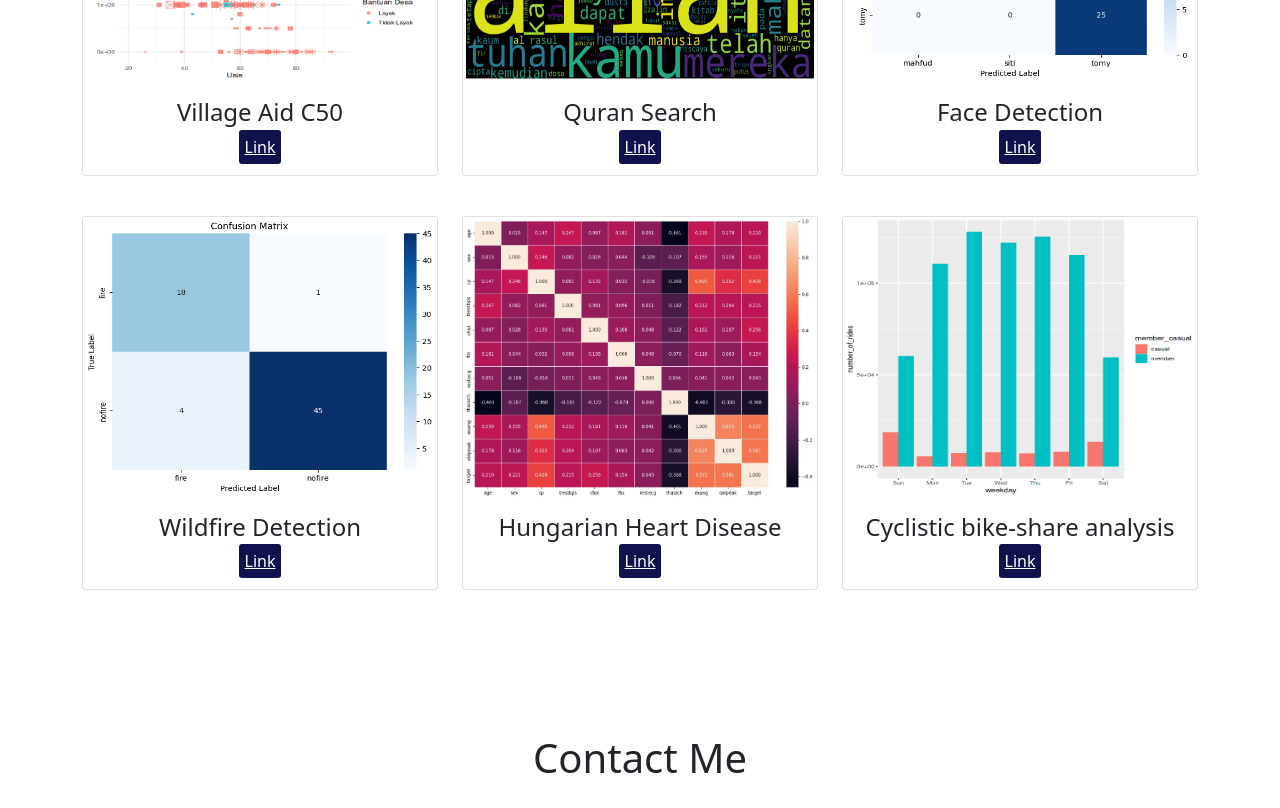
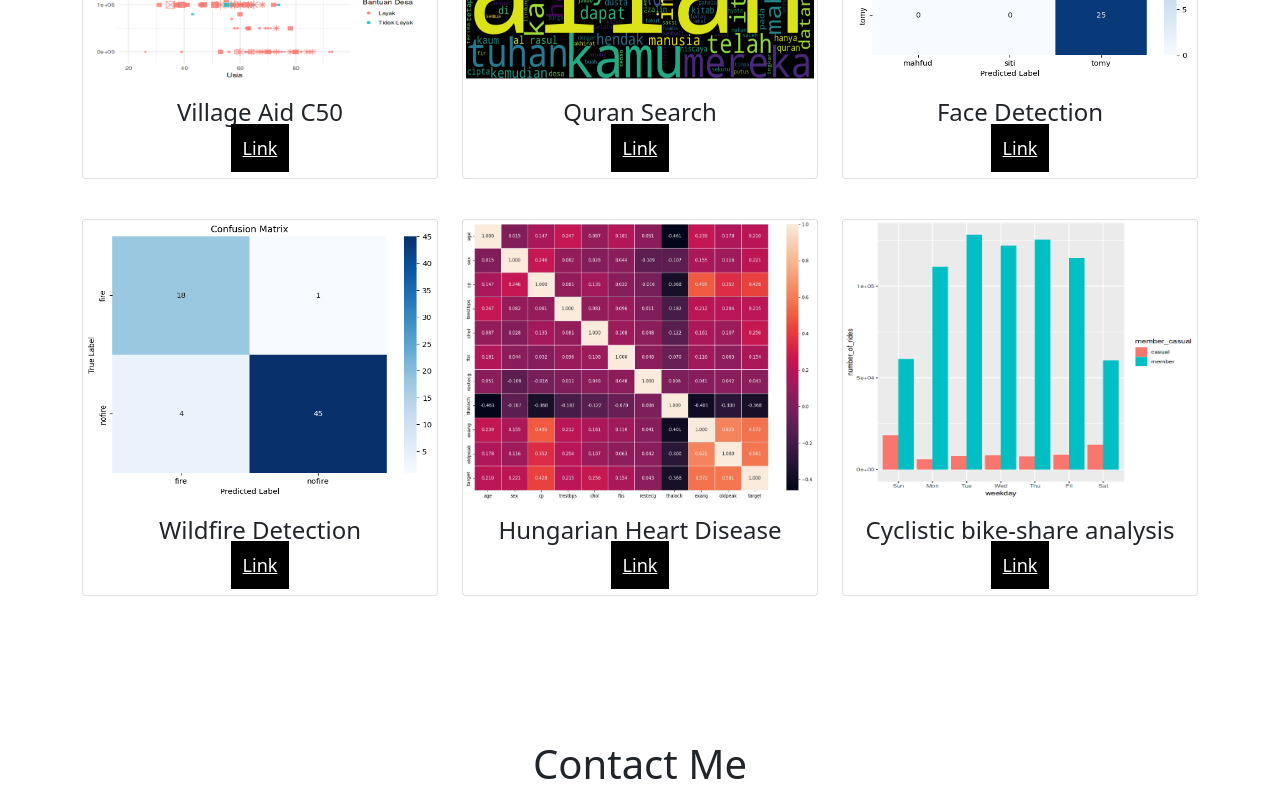
Before and after one commit to mmahfud8/mmahfud8.github.io, a plain HTML site: page index.html in a window 1280 px wide. Shown: the part 2180-2988 px from the top of the page. Drawn offline with nearby package versions, Linux system fonts and the light colour scheme.

Commit message:
Update style.css

```diff
--- a/style.css
+++ b/style.css
@@ -70,12 +70,21 @@ footer {
 }
 
 .btn_success {
-    color: #fff;
-    background-color: rgb(16, 17, 77);
-    border-color: rgb(16, 17, 77);
-    padding: 6px;
-    border-radius:3px;
+    border: none;
+    outline: 0;
+    padding: 12px;
+    color: white;
+    background-color: #000;
+    text-align: center;
+    cursor: pointer;
+    width: 100%;
+    font-size: 18px;
 }
+
+.btn_success:hover {
+    opacity: 0.7;
+}
+
 .icon_contact img {
     position: relative;
     width: 10%;
```
